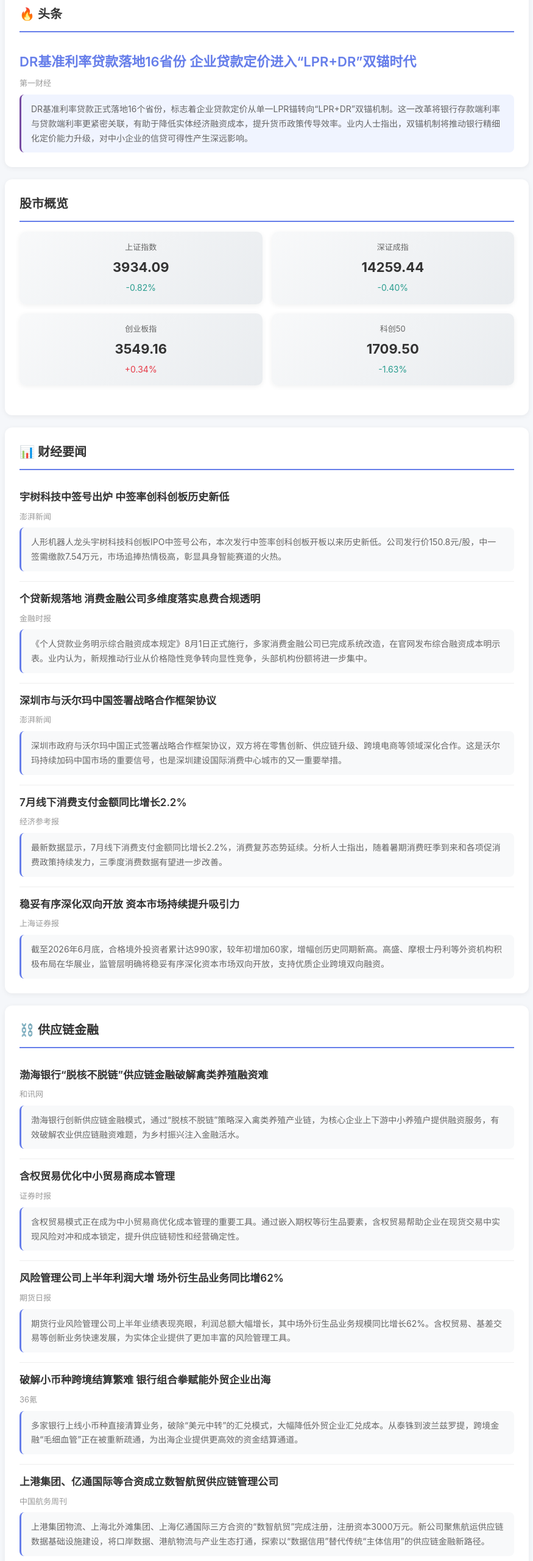
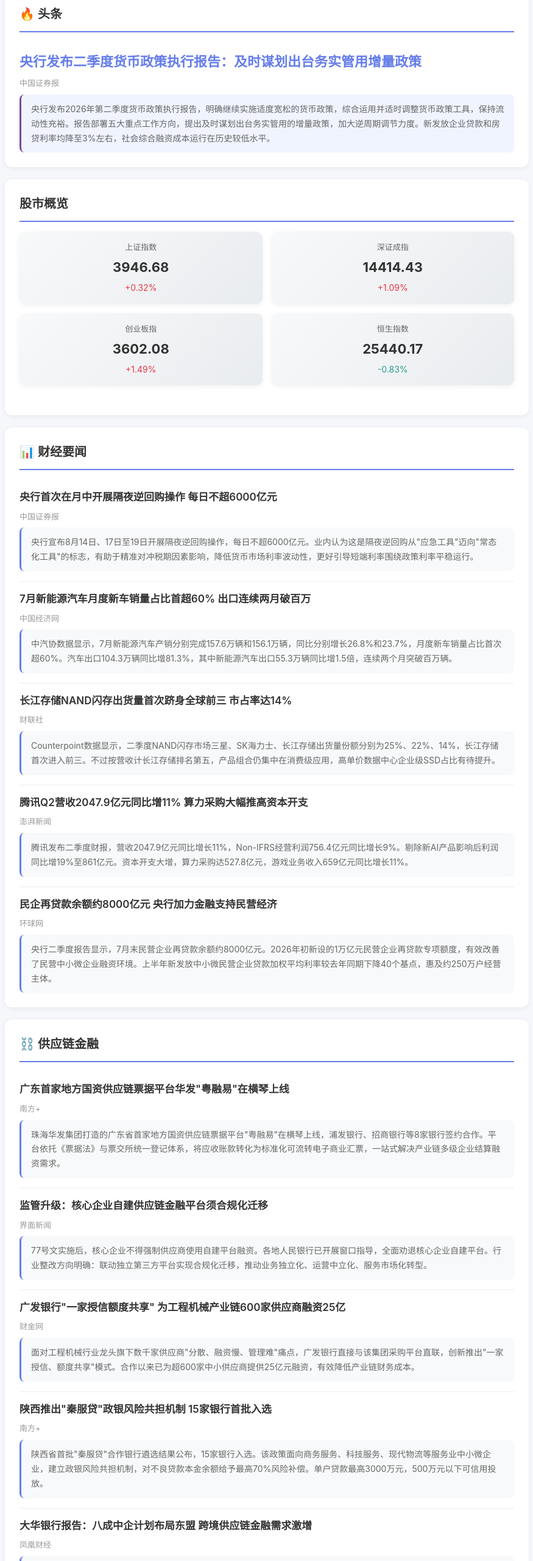
Before and after one commit to pkbmw110120/finance-morning-brief, a plain HTML site: page index.html in a window 1280 px wide. Shown: the part 200-2760 px from the top of the page at 61% size, without its empty margins (202-1077 px from the left). Drawn offline with Linux system fonts and the light colour scheme; no server answers.

Commit message:
deploy: 2026-08-13 早报（最新版）

```diff
--- a/index.html
+++ b/index.html
@@ -3,7 +3,7 @@
 <head>
     <meta charset="UTF-8">
     <meta name="viewport" content="width=device-width, initial-scale=1.0">
-    <title>2026-08-12 财经早报</title>
+    <title>2026-08-13 财经早报</title>
     <style>
         /* ========== 全局样式（固定不变）========== */
         * { margin: 0; padding: 0; box-sizing: border-box; }
@@ -274,20 +274,20 @@
 <body>
     <!-- 头部 -->
     <div class="header">
-        <h1>📰 2026-08-12 财经早报</h1>
-        <p class="subtitle">2026年8月10日早间报价</p>
+        <h1>📰 2026-08-13 财经早报</h1>
+        <p class="subtitle">云链直贴业务参考价（2026年8月10日早间报价）*小票适当加点</p>
     </div>
 
     <!-- 头条 -->
     <section class="section headline">
         <h2 class="section-title">🔥 头条</h2>
-        <article class="news-item" data-news-id="headline-001" data-news-title="DR基准利率贷款落地16省份">
-            <a href="https://www.yicai.com/news/103313968.html">
-                <h3 class="news-title">DR基准利率贷款落地16省份 企业贷款定价进入“LPR+DR”双锚时代</h3>
+        <article class="news-item" data-news-id="headline-1" data-news-title="央行二季度货政报告：谋划增量政策加大逆周期调节">
+            <a href="https://www.cs.com.cn/xwzx/01/2026/08/13/detail_2026081310031015.html">
+                <h3 class="news-title">央行发布二季度货币政策执行报告：及时谋划出台务实管用增量政策</h3>
             </a>
-            <div class="news-meta">第一财经</div>
+            <div class="news-meta">中国证券报</div>
 
-            <div class="ai-summary">DR基准利率贷款正式落地16个省份，标志着企业贷款定价从单一LPR锚转向“LPR+DR”双锚机制。这一改革将银行存款端利率与贷款端利率更紧密关联，有助于降低实体经济融资成本，提升货币政策传导效率。业内人士指出，双锚机制将推动银行精细化定价能力升级，对中小企业的信贷可得性产生深远影响。</span>
+            <div class="ai-summary">央行发布2026年第二季度货币政策执行报告，明确继续实施适度宽松的货币政策，综合运用并适时调整货币政策工具，保持流动性充裕。报告部署五大重点工作方向，提出及时谋划出台务实管用的增量政策，加大逆周期调节力度。新发放企业贷款和房贷利率均降至3%左右，社会综合融资成本运行在历史较低水平。</span>
         </article>
     </section>
 
@@ -299,23 +299,23 @@
 
                 <div class="market-card">
                     <div class="index-name">上证指数</div>
-                    <div class="index-value">3934.09</div>
-                    <div class="index-change down">-0.82%</div>
+                    <div class="index-value">3946.68</div>
+                    <div class="index-change up">+0.32%</div>
                 </div>
                 <div class="market-card">
                     <div class="index-name">深证成指</div>
-                    <div class="index-value">14259.44</div>
-                    <div class="index-change down">-0.40%</div>
+                    <div class="index-value">14414.43</div>
+                    <div class="index-change up">+1.09%</div>
                 </div>
                 <div class="market-card">
                     <div class="index-name">创业板指</div>
-                    <div class="index-value">3549.16</div>
-                    <div class="index-change up">+0.34%</div>
+                    <div class="index-value">3602.08</div>
+                    <div class="index-change up">+1.49%</div>
                 </div>
                 <div class="market-card">
-                    <div class="index-name">科创50</div>
-                    <div class="index-value">1709.50</div>
-                    <div class="index-change down">-1.63%</div>
+                    <div class="index-name">恒生指数</div>
+                    <div class="index-value">25440.17</div>
+                    <div class="index-change down">-0.83%</div>
                 </div>
             </div>
         </div>
@@ -324,49 +324,49 @@
     <section class="section finance-news">
         <h2 class="section-title">📊 财经要闻</h2>
 
-        <article class="news-item" data-news-id="finance-001" data-news-title="宇树科技中签号出炉">
-            <a href="https://m.thepaper.cn/newsDetail_forward_33763014">
-                <h3 class="news-title">宇树科技中签号出炉 中签率创科创板历史新低</h3>
+        <article class="news-item" data-news-id="news-1" data-news-title="央行首次月中开展隔夜逆回购操作">
+            <a href="https://www.cs.com.cn/xwzx/01/2026/08/13/detail_2026081310031014.html">
+                <h3 class="news-title">央行首次在月中开展隔夜逆回购操作 每日不超6000亿元</h3>
+            </a>
+            <div class="news-meta">中国证券报</div>
+
+            <div class="ai-summary">央行宣布8月14日、17日至19日开展隔夜逆回购操作，每日不超6000亿元。业内认为这是隔夜逆回购从"应急工具"迈向"常态化工具"的标志，有助于精准对冲税期因素影响，降低货币市场利率波动性，更好引导短端利率围绕政策利率平稳运行。</span>
+        </article>
+
+        <article class="news-item" data-news-id="news-2" data-news-title="新能源汽车销量占比首超60% 出口连破百万">
+            <a href="http://www.ce.cn/cysc/newmain/yc/jsxw/202608/t20260813_3144903.shtml">
+                <h3 class="news-title">7月新能源汽车月度新车销量占比首超60% 出口连续两月破百万</h3>
+            </a>
+            <div class="news-meta">中国经济网</div>
+
+            <div class="ai-summary">中汽协数据显示，7月新能源汽车产销分别完成157.6万辆和156.1万辆，同比分别增长26.8%和23.7%，月度新车销量占比首次超60%。汽车出口104.3万辆同比增81.3%，其中新能源汽车出口55.3万辆同比增1.5倍，连续两个月突破百万辆。</span>
+        </article>
+
+        <article class="news-item" data-news-id="news-3" data-news-title="长江存储NAND出货量首进全球前三">
+            <a href="https://www.cls.cn/detail/2452416">
+                <h3 class="news-title">长江存储NAND闪存出货量首次跻身全球前三 市占率达14%</h3>
+            </a>
+            <div class="news-meta">财联社</div>
+
+            <div class="ai-summary">Counterpoint数据显示，二季度NAND闪存市场三星、SK海力士、长江存储出货量份额分别为25%、22%、14%，长江存储首次进入前三。不过按营收计长江存储排名第五，产品组合仍集中在消费级应用，高单价数据中心企业级SSD占比有待提升。</span>
+        </article>
+
+        <article class="news-item" data-news-id="news-4" data-news-title="腾讯Q2营收同比增11% 资本开支大增">
+            <a href="https://m.thepaper.cn/newsDetail_forward_33773864">
+                <h3 class="news-title">腾讯Q2营收2047.9亿元同比增11% 算力采购大幅推高资本开支</h3>
             </a>
             <div class="news-meta">澎湃新闻</div>
 
-            <div class="ai-summary">人形机器人龙头宇树科技科创板IPO中签号公布，本次发行中签率创科创板开板以来历史新低。公司发行价150.8元/股，中一签需缴款7.54万元，市场追捧热情极高，彰显具身智能赛道的火热。</span>
+            <div class="ai-summary">腾讯发布二季度财报，营收2047.9亿元同比增长11%，Non-IFRS经营利润756.4亿元同比增长9%。剔除新AI产品影响后利润同比增19%至861亿元。资本开支大增，算力采购达527.8亿元，游戏业务收入659亿元同比增长11%。</span>
         </article>
 
-        <article class="news-item" data-news-id="finance-002" data-news-title="个贷新规落地">
-            <a href="https://jrj.wuhan.gov.cn/ynzx_57/xwzx/202608/t20260811_2832226.shtml">
-                <h3 class="news-title">个贷新规落地 消费金融公司多维度落实息费合规透明</h3>
+        <article class="news-item" data-news-id="news-5" data-news-title="民企再贷款余额约8000亿 央行加力支持">
+            <a href="https://m.huanqiu.com/article/4Sm5hT0MtcE">
+                <h3 class="news-title">民企再贷款余额约8000亿元 央行加力金融支持民营经济</h3>
             </a>
-            <div class="news-meta">金融时报</div>
+            <div class="news-meta">环球网</div>
 
-            <div class="ai-summary">《个人贷款业务明示综合融资成本规定》8月1日正式施行，多家消费金融公司已完成系统改造，在官网发布综合融资成本明示表。业内认为，新规推动行业从价格隐性竞争转向显性竞争，头部机构份额将进一步集中。</span>
-        </article>
-
-        <article class="news-item" data-news-id="finance-003" data-news-title="深圳市与沃尔玛中国签署战略合作框架协议">
-            <a href="https://m.thepaper.cn/newsDetail_forward_33759726">
-                <h3 class="news-title">深圳市与沃尔玛中国签署战略合作框架协议</h3>
-            </a>
-            <div class="news-meta">澎湃新闻</div>
-
-            <div class="ai-summary">深圳市政府与沃尔玛中国正式签署战略合作框架协议，双方将在零售创新、供应链升级、跨境电商等领域深化合作。这是沃尔玛持续加码中国市场的重要信号，也是深圳建设国际消费中心城市的又一重要举措。</span>
-        </article>
-
-        <article class="news-item" data-news-id="finance-004" data-news-title="7月线下消费支付金额同比增长2.2%">
-            <a href="https://www.gov.cn/yaowen/liebiao/202608/content_7077851.htm">
-                <h3 class="news-title">7月线下消费支付金额同比增长2.2%</h3>
-            </a>
-            <div class="news-meta">经济参考报</div>
-
-            <div class="ai-summary">最新数据显示，7月线下消费支付金额同比增长2.2%，消费复苏态势延续。分析人士指出，随着暑期消费旺季到来和各项促消费政策持续发力，三季度消费数据有望进一步改善。</span>
-        </article>
-
-        <article class="news-item" data-news-id="finance-005" data-news-title="稳妥有序深化双向开放">
-            <a href="http://www.cnstock.com/commonDetail/758584">
-                <h3 class="news-title">稳妥有序深化双向开放 资本市场持续提升吸引力</h3>
-            </a>
-            <div class="news-meta">上海证券报</div>
-
-            <div class="ai-summary">截至2026年6月底，合格境外投资者累计达990家，较年初增加60家，增幅创历史同期新高。高盛、摩根士丹利等外资机构积极布局在华展业，监管层明确将稳妥有序深化资本市场双向开放，支持优质企业跨境双向融资。</span>
+            <div class="ai-summary">央行二季度报告显示，7月末民营企业再贷款余额约8000亿元。2026年初新设的1万亿元民营企业再贷款专项额度，有效改善了民营中小微企业融资环境。上半年新发放中小微民营企业贷款加权平均利率较去年同期下降40个基点，惠及约250万户经营主体。</span>
         </article>
 
     </section>
@@ -375,49 +375,49 @@
     <section class="section supply-news">
         <h2 class="section-title">⛓️ 供应链金融</h2>
 
-        <article class="news-item" data-news-id="supply-001" data-news-title="渤海银行脱核不脱链供应链金融">
-            <a href="http://news.hexun.com/2026-08-11/224803695.html">
-                <h3 class="news-title">渤海银行“脱核不脱链”供应链金融破解禽类养殖融资难</h3>
+        <article class="news-item" data-news-id="snews-1" data-news-title="华发"粤融易"供票平台横琴上线">
+            <a href="https://m.sohu.com/a/1061872544_122658751/">
+                <h3 class="news-title">广东首家地方国资供应链票据平台华发"粤融易"在横琴上线</h3>
             </a>
-            <div class="news-meta">和讯网</div>
+            <div class="news-meta">南方+</div>
 
-            <div class="ai-summary">渤海银行创新供应链金融模式，通过“脱核不脱链”策略深入禽类养殖产业链，为核心企业上下游中小养殖户提供融资服务，有效破解农业供应链融资难题，为乡村振兴注入金融活水。</span>
+            <div class="ai-summary">珠海华发集团打造的广东省首家地方国资供应链票据平台"粤融易"在横琴上线，浦发银行、招商银行等8家银行签约合作。平台依托《票据法》与票交所统一登记体系，将应收账款转化为标准化可流转电子商业汇票，一站式解决产业链多级企业结算融资需求。</span>
         </article>
 
-        <article class="news-item" data-news-id="supply-002" data-news-title="含权贸易优化中小贸易商成本管理">
-            <a href="https://m.hexun.com/futures/2026-07-16/224641842.html">
-                <h3 class="news-title">含权贸易优化中小贸易商成本管理</h3>
+        <article class="news-item" data-news-id="snews-2" data-news-title="核心企业自建供金平台须合规迁移">
+            <a href="https://www.jiemian.com/article/14913129.html">
+                <h3 class="news-title">监管升级：核心企业自建供应链金融平台须合规化迁移</h3>
             </a>
-            <div class="news-meta">证券时报</div>
+            <div class="news-meta">界面新闻</div>
 
-            <div class="ai-summary">含权贸易模式正在成为中小贸易商优化成本管理的重要工具。通过嵌入期权等衍生品要素，含权贸易帮助企业在现货交易中实现风险对冲和成本锁定，提升供应链韧性和经营确定性。</span>
+            <div class="ai-summary">77号文实施后，核心企业不得强制供应商使用自建平台融资。各地人民银行已开展窗口指导，全面劝退核心企业自建平台。行业整改方向明确：联动独立第三方平台实现合规化迁移，推动业务独立化、运营中立化、服务市场化转型。</span>
         </article>
 
-        <article class="news-item" data-news-id="supply-003" data-news-title="风险管理公司上半年利润大增">
-            <a href="https://finance.eastmoney.com/a/202607293825450245.html">
-                <h3 class="news-title">风险管理公司上半年利润大增 场外衍生品业务同比增62%</h3>
+        <article class="news-item" data-news-id="snews-3" data-news-title="广发银行为工程机械链上供应商融资25亿">
+            <a href="https://www.cfi.cn/detail/2453019">
+                <h3 class="news-title">广发银行"一家授信额度共享" 为工程机械产业链600家供应商融资25亿</h3>
             </a>
-            <div class="news-meta">期货日报</div>
+            <div class="news-meta">财金网</div>
 
-            <div class="ai-summary">期货行业风险管理公司上半年业绩表现亮眼，利润总额大幅增长，其中场外衍生品业务规模同比增长62%。含权贸易、基差交易等创新业务快速发展，为实体企业提供了更加丰富的风险管理工具。</span>
+            <div class="ai-summary">面对工程机械行业龙头旗下数千家供应商"分散、融资慢、管理难"痛点，广发银行直接与该集团采购平台直联，创新推出"一家授信、额度共享"模式。合作以来已为超600家中小供应商提供25亿元融资，有效降低产业链财务成本。</span>
         </article>
 
-        <article class="news-item" data-news-id="supply-004" data-news-title="破解小币种跨境结算繁难">
-            <a href="https://36kr.com/newsflashes/3934361419267204">
-                <h3 class="news-title">破解小币种跨境结算繁难 银行组合拳赋能外贸企业出海</h3>
+        <article class="news-item" data-news-id="snews-4" data-news-title="陕西"秦服贷"15家银行首批入选">
+            <a href="https://static.nfnews.com/content/20260812/c3063071.html">
+                <h3 class="news-title">陕西推出"秦服贷"政银风险共担机制 15家银行首批入选</h3>
             </a>
-            <div class="news-meta">36氪</div>
+            <div class="news-meta">南方+</div>
 
-            <div class="ai-summary">多家银行上线小币种直接清算业务，破除“美元中转”的汇兑模式，大幅降低外贸企业汇兑成本。从泰铢到波兰兹罗提，跨境金融“毛细血管”正在被重新疏通，为出海企业提供更高效的资金结算通道。</span>
+            <div class="ai-summary">陕西省首批"秦服贷"合作银行遴选结果公布，15家银行入选。该政策面向商务服务、科技服务、现代物流等服务业中小微企业，建立政银风险共担机制，对不良贷款本金余额给予最高70%风险补偿。单户贷款最高3000万元，500万元以下可信用投放。</span>
         </article>
 
-        <article class="news-item" data-news-id="supply-005" data-news-title="上港集团亿通国际等合资成立数智航贸">
-            <a href="https://c.m.163.com/news/a/L3MJOFCH0539C4YG.html">
-                <h3 class="news-title">上港集团、亿通国际等合资成立数智航贸供应链管理公司</h3>
+        <article class="news-item" data-news-id="snews-5" data-news-title="大华银行报告：八成中企布局东盟">
+            <a href="https://finance.ifeng.com/c/8f3KjG5nVxM">
+                <h3 class="news-title">大华银行报告：八成中企计划布局东盟 跨境供应链金融需求激增</h3>
             </a>
-            <div class="news-meta">中国航务周刊</div>
+            <div class="news-meta">凤凰财经</div>
 
-            <div class="ai-summary">上港集团物流、上海北外滩集团、上海亿通国际三方合资的“数智航贸”完成注册，注册资本3000万元。新公司聚焦航运供应链数据基础设施建设，将口岸数据、港航物流与产业生态打通，探索以“数据信用”替代传统“主体信用”的供应链金融新路径。</span>
+            <div class="ai-summary">大华银行发布报告显示八成受访中企计划未来三年开展海外业务，东盟持续成为首选目的地。上半年中国与东盟贸易额达4.34万亿元同比增18.2%，中间品贸易占三分之二。一季度集团贸易相关贷款总额同比增19%，跨境供应链金融需求强劲。</span>
         </article>
 
     </section>
@@ -437,7 +437,7 @@
                     </tbody>
                 </table>
                 </div>
-                <p class="note">*小票适当加点。2026年8月10日早间报价</p>
+                <p class="note">*小票适当加点。云链直贴业务参考价（2026年8月10日早间报价）*小票适当加点</p>
             </div>
         </div>
 
```
